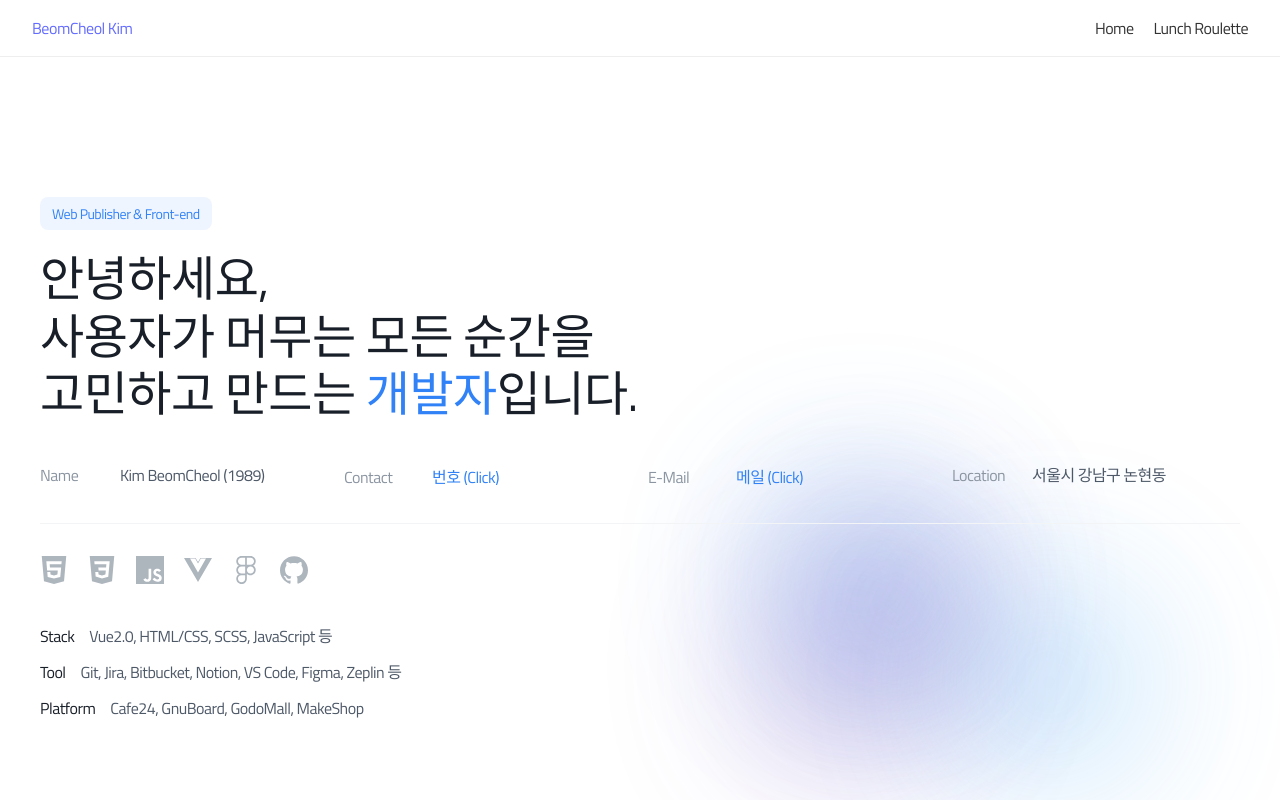
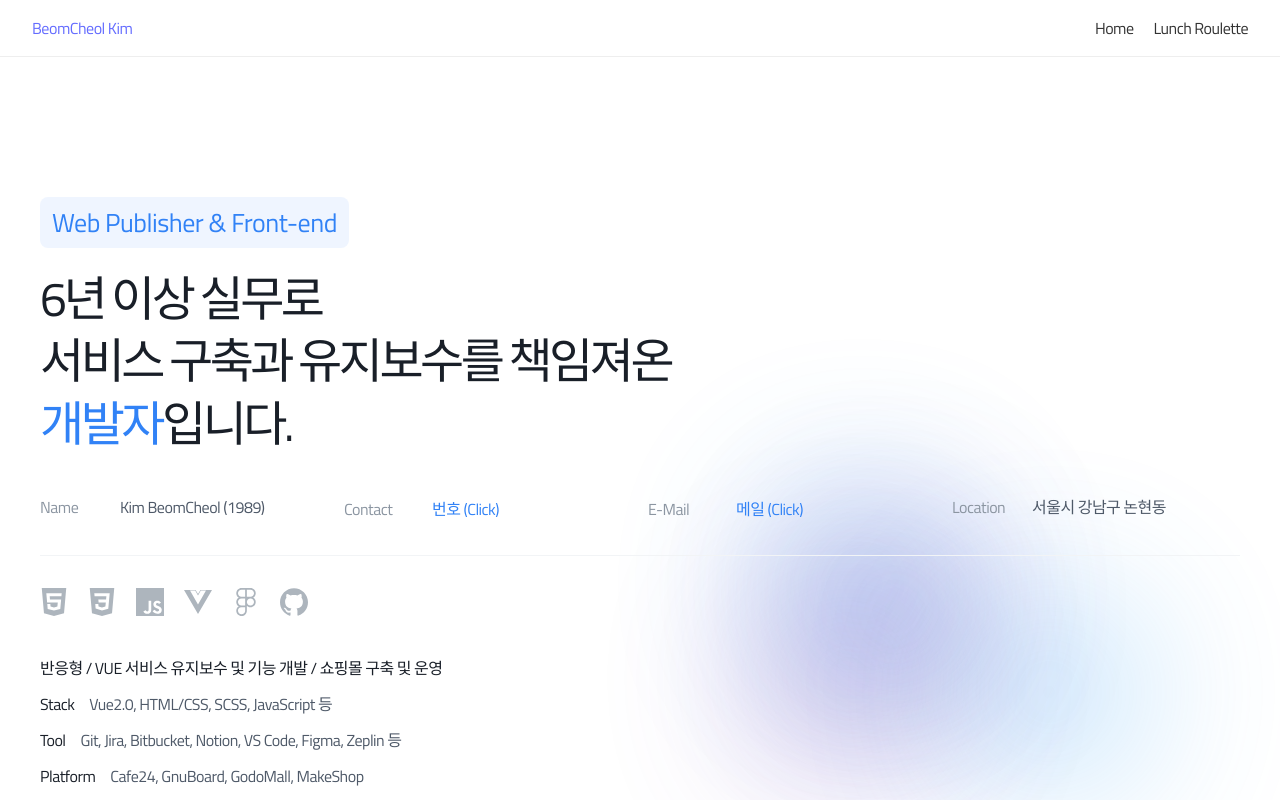
Before and after one commit to beomsKim/beoms, a React (Vite) app: page / in a window 1280 px wide. Shown: the top 800 px of the page. Built offline with nearby package versions, Linux system fonts and the light colour scheme.

Commit message:
main text 수정

```diff
--- a/src/pages/Home/Home.jsx
+++ b/src/pages/Home/Home.jsx
@@ -9,19 +9,20 @@ import './home.scss';
 const Home = () => {
   const navigate = useNavigate();
 
-  // 1. 사용할 배경 컬러 리스트 (여기서 수정해!)
+  // 배경 컬러 리스트
   const colorList = ['#3182f6', '#7e57c2', '#26a69a', '#ff7043', '#42a5f5'];
 
   // 배경 도형 랜덤 생성
   const bgShapes = useMemo(() => {
-    return Array.from({ length: 12 }).map((_, i) => ({ // 10개에서 12개로 조금 늘려봤어
+    return Array.from({ length: 12 }).map((_, i) => ({
       id: i,
       size: Math.floor(Math.random() * 200) + 150,
       top: Math.floor(Math.random() * 100) + "%",
       left: Math.floor(Math.random() * 100) + "%",
       delay: -(Math.random() * 15) + "s",
       duration: Math.floor(Math.random() * 15) + 15 + "s",
-      // 2. 리스트에서 랜덤하게 컬러 선택
+
+      // 리스트에서 랜덤하게 컬러 선택
       color: colorList[Math.floor(Math.random() * colorList.length)]
     }));
   }, []);
@@ -93,9 +94,13 @@ const Home = () => {
             >
               <span className="badge">Web Publisher & Front-end</span>
               <h1 className="title">
-                안녕하세요, <br/>
+                6년 이상 실무로<br/>
+                서비스 구축과
+                유지보수를 책임져온<br/>
+                <span>개발자</span>입니다.
+                {/* 안녕하세요, <br/>
                 사용자가 머무는 모든 순간을 <br/>
-                고민하고 만드는 <span>개발자</span>입니다.
+                고민하고 만드는 <span>개발자</span>입니다. */}
               </h1>
 
               <div className="info-grid">
@@ -131,6 +136,7 @@ const Home = () => {
               </div>
 
               <div className="skill-stack">
+                <p><strong>반응형 / VUE 서비스 유지보수 및 기능 개발 / 쇼핑몰 구축 및 운영</strong></p>
                 <p><strong>Stack</strong> Vue2.0, HTML/CSS, SCSS, JavaScript 등</p>
                 <p><strong>Tool</strong> Git, Jira, Bitbucket, Notion, VS Code, Figma, Zeplin 등</p>
                 <p><strong>Platform</strong> Cafe24, GnuBoard, GodoMall, MakeShop</p>
--- a/src/pages/Home/home.scss
+++ b/src/pages/Home/home.scss
@@ -59,7 +59,6 @@
   // 1. About 영역
   .about-section {
     padding: 60px 0 20px;
-    // background-color: #fff;
 
     @media (min-width: 768px) {
       padding: 140px 0 100px;
@@ -81,29 +80,32 @@
       }
     }
 
-    // 아까 밖으로 튕겨나갔던 애들을 안으로 넣어줬어!
     .badge {
       display: inline-block;
       margin-bottom: 20px;
       padding: 6px 12px;
       background: rgba($primary, 0.08);
       border-radius: 8px;
-      font-size: 14px;
+      font-size: 18px;
       font-weight: 700;
       color: $primary;
+
+      @media (min-width: 768px) {
+        font-size: 26px;
+      }
     }
 
     .title {
       margin-bottom: 32px;
       font-size: 32px;
       line-height: 1.3;
+      letter-spacing: -3.5px;
       font-weight: 800;
       color: #191f28;
 
       @media (min-width: 768px) {
         margin-bottom: 40px;
         font-size: 48px;
-        line-height: 1.2;
       }
 
       span {
--- a/src/pages/LunchRoulette/LunchRoulette.jsx
+++ b/src/pages/LunchRoulette/LunchRoulette.jsx
@@ -36,24 +36,26 @@ const Roulette = () => {
   const downloadAsImage = async () => {
     if (!cardRef.current) return;
 
-    try {
-      // 캡처 시점에 로딩 표시를 해주면 좋아
     const canvas = await html2canvas(cardRef.current, {
-        scale: 3,             // 화질을 3배로 높임 (가장 효과적!)
-        useCORS: true,        // 외부 이미지/폰트 허용
-        backgroundColor: "#f2f4f6",
-        windowWidth: cardRef.current.scrollWidth,
-        windowHeight: cardRef.current.scrollHeight,
+      scale: 3,
+      onclone: (clonedDoc) => {
+        // 캡처용 복제본에서 텍스트가 들어있는 요소들을 선택
+        const textElements = clonedDoc.querySelectorAll('.slot-item, .result-name');
+        textElements.forEach(el => {
+          el.style.display = 'flex';
+          el.style.alignItems = 'center';
+          el.style.justifyContent = 'center';
+          // 폰트가 아래로 쏠린다면 미세하게 보정 (예: 2px 위로)
+          el.style.paddingBottom = '2px';
+        });
+      }
     });
 
-      const image = canvas.toDataURL('image/png', 1.0); // 품질 1.0(최고)
+    const image = canvas.toDataURL('image/png', 1.0);
     const link = document.createElement('a');
     link.href = image;
     link.download = `점심추천_${result.name}.png`;
     link.click();
-    } catch (err) {
-      alert('이미지 저장 중 오류가 발생했어요.');
-    }
   };
 
   // 2. 결과 URL 공유하기 (Web Share API)
```
Lines whose indentation alone changed are shown as unchanged.
